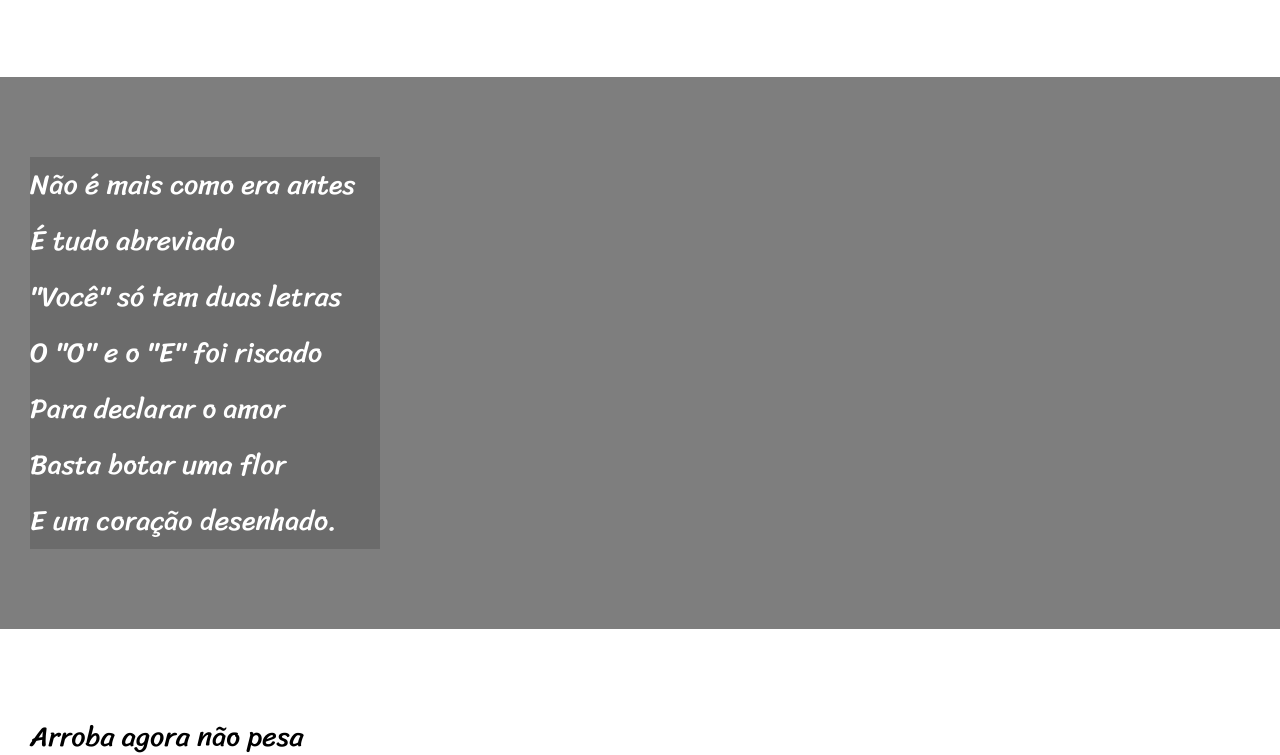
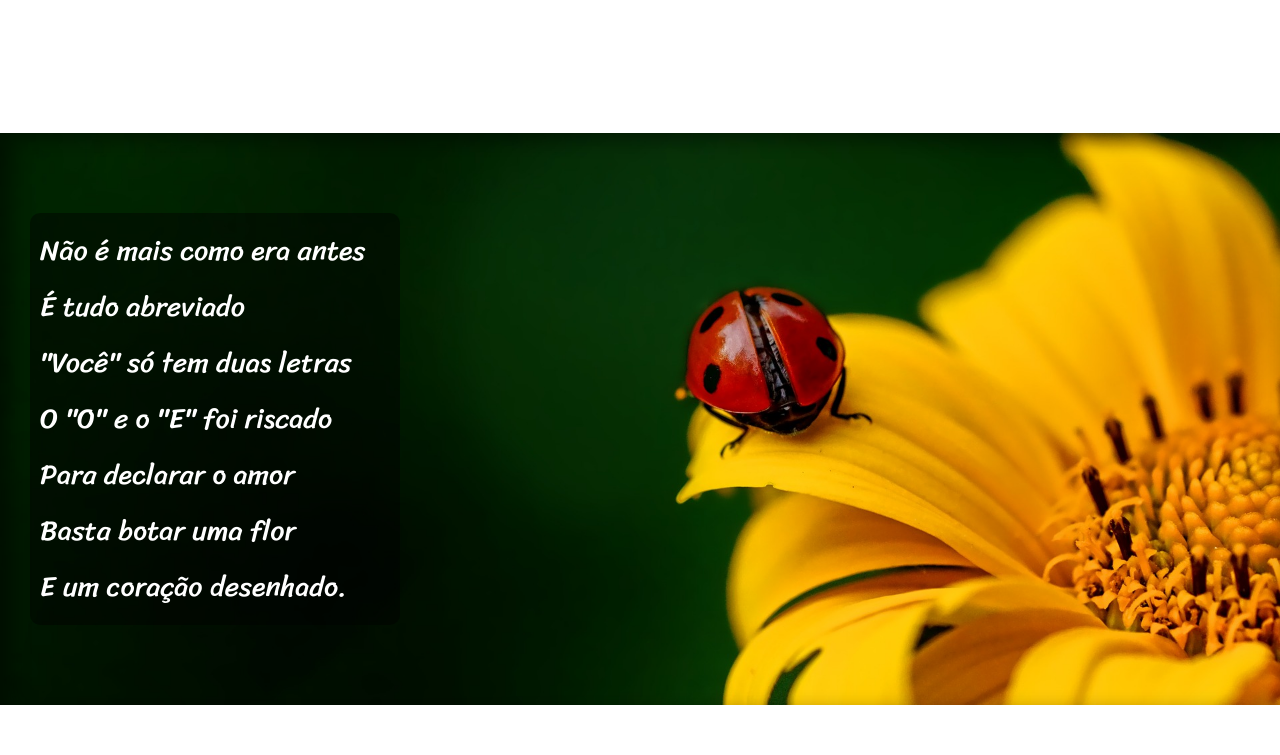
Before and after one commit to DouglasGunzel/projeto-cordel, a plain HTML site: page projeto/index.html in a window 1280 px wide. Shown: the part 692-1447 px from the top of the page. Drawn offline with Linux system fonts and the light colour scheme.

Commit message:
Concluido
Projeto concluído!!!

```diff
--- a/projeto/estilo/style.css
+++ b/projeto/estilo/style.css
@@ -58,6 +58,10 @@ section{
     font-size: 3.5vh;
 }
 
+section>p{
+    padding-bottom: 2em;
+}
+
 section.normal{
     background-color: white;
     color: black;
@@ -66,11 +70,27 @@ section.normal{
 section.imagem{
     background-color: rgb(126, 126, 126);
     color: white;
+    background-attachment: fixed;
+    box-shadow: inset 10px 7px 20px rgba(0, 0, 0, 0.445);
 }
 
 section.imagem>p{
-    background-color: rgba(0, 0, 0, 0.151);
+    background-color: rgba(0, 0, 0, 0.438);
+    border-radius: 10px;
     width: 350px;
+    padding: 10px;
+}
+
+#img01{
+    background-image: url("../imagens/background001.jpg");
+    background-position: right center;
+    background-size: cover;
+}
+
+#img02{
+    background-image: url("../imagens/background002.jpg");
+    background-position: right center;
+    background-size: cover;
 }
 
 footer{
--- a/projeto/index.html
+++ b/projeto/index.html
@@ -30,7 +30,7 @@
         </p>
     </section>
 
-    <section class="imagem">
+    <section class="imagem" id="img01">
         <p>
             Não é mais como era antes <br>
             É tudo abreviado <br>
@@ -64,7 +64,7 @@
         </p>
     </section>
 
-    <section class="imagem">
+    <section class="imagem" id="img02">
         <p>
             Tenho saudade das cartas <br>
             Escritas com a própria mão <br>
```
